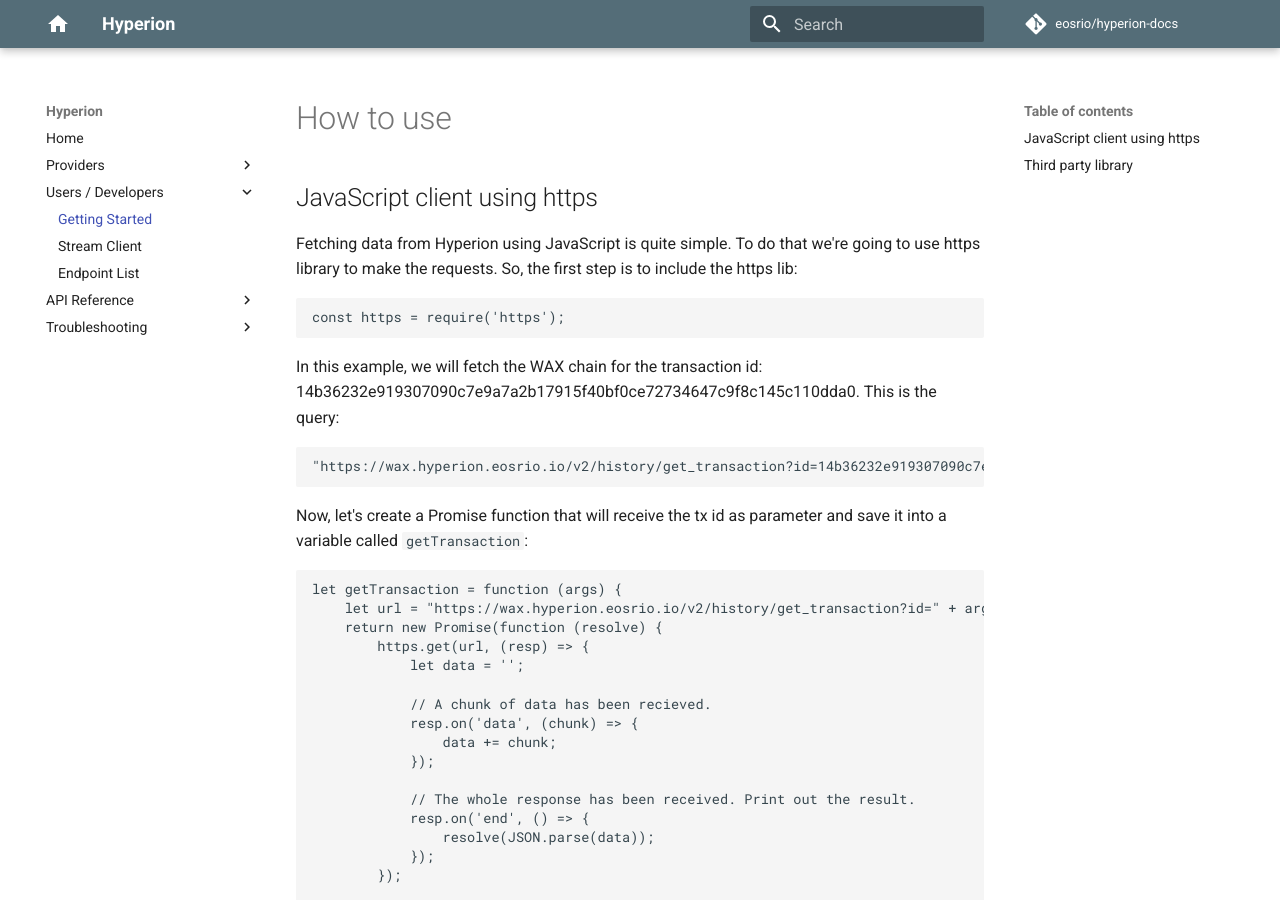
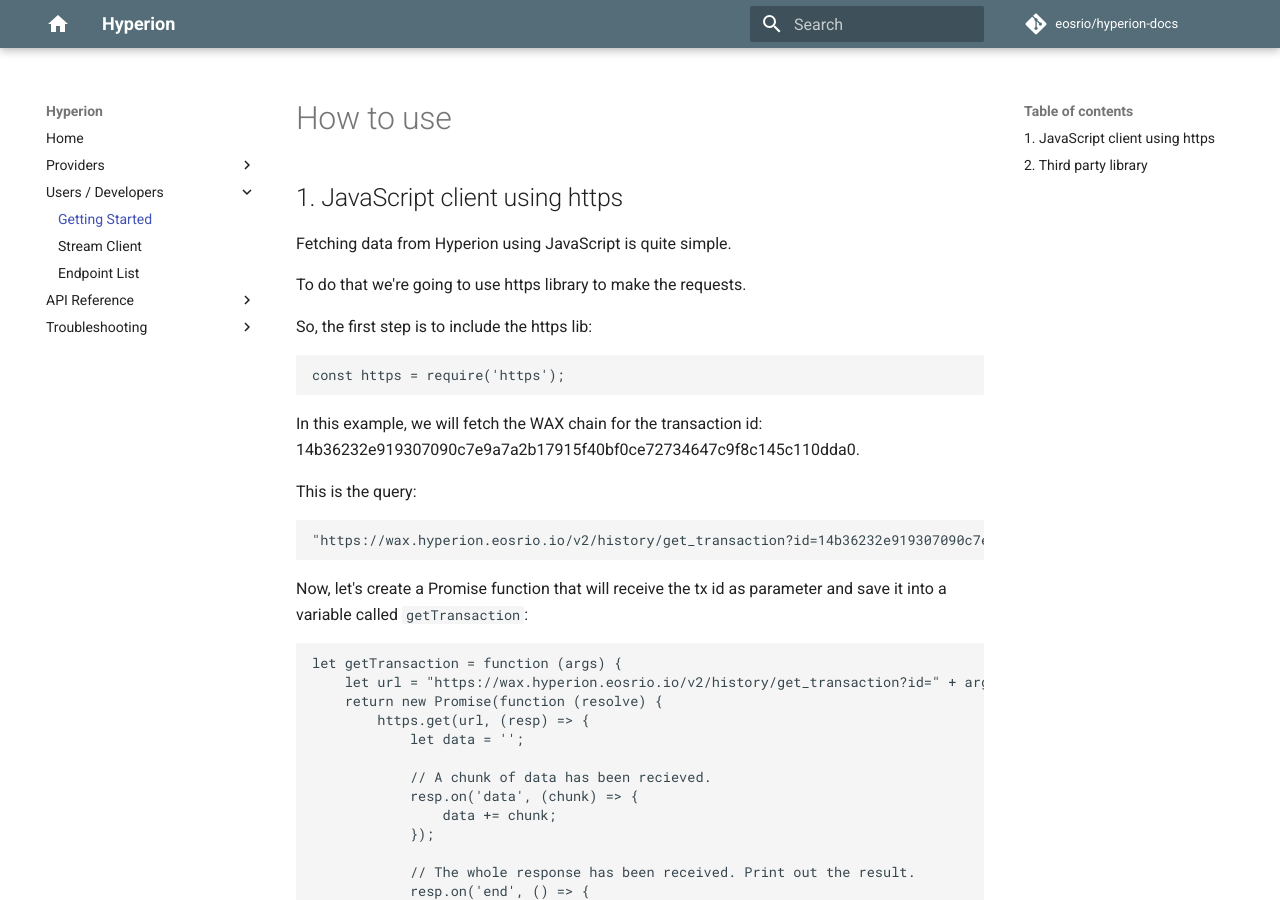
Before and after one commit to eosrio/hyperion-docs, an MkDocs documentation site: the page built from docs/howtouse.md, in a window 1280 px wide and 900 px high. Built offline with MkDocs 1.6.1 and Material for MkDocs 9.7.7, drawn with Linux system fonts in a browser that asks for light colours; comment, search, counter and statistics services are not loaded; some of the changed text lies outside the part shown.

Commit message:
Update howtouse.md

`````diff
--- a/docs/howtouse.md
+++ b/docs/howtouse.md
@@ -1,13 +1,18 @@
 # How to use
 
-## JavaScript client using https
-Fetching data from Hyperion using JavaScript is quite simple. To do that we're going to use https library to make the requests.
+## 1. JavaScript client using https
+Fetching data from Hyperion using JavaScript is quite simple.
+
+To do that we're going to use https library to make the requests.
+
 So, the first step is to include the https lib:
 ````javascript
 const https = require('https');
 ````
 
-In this example, we will fetch the WAX chain for the transaction id: 14b36232e919307090c7e9a7a2b17915f40bf0ce72734647c9f8c145c110dda0.
+In this example, we will fetch the WAX chain for the transaction id:
+14b36232e919307090c7e9a7a2b17915f40bf0ce72734647c9f8c145c110dda0.
+
 This is the query:
 ````
 "https://wax.hyperion.eosrio.io/v2/history/get_transaction?id=14b36232e919307090c7e9a7a2b17915f40bf0ce72734647c9f8c145c110dda0"
@@ -47,6 +52,7 @@
 ````
 
 Request response:
+
 ````json
 {
   trx_id: '14b36232e919307090c7e9a7a2b17915f40bf0ce72734647c9f8c145c110dda0',
@@ -97,7 +103,9 @@
 }
 ````
 
-## Third party library
+<br>
+
+## 2. Third party library
 There is a third party Javascript library made by EOS Cafe.
 Refer to their github for further information: [https://github.com/eoscafe/hyperion-api](https://github.com/eoscafe/hyperion-api)
 
`````
